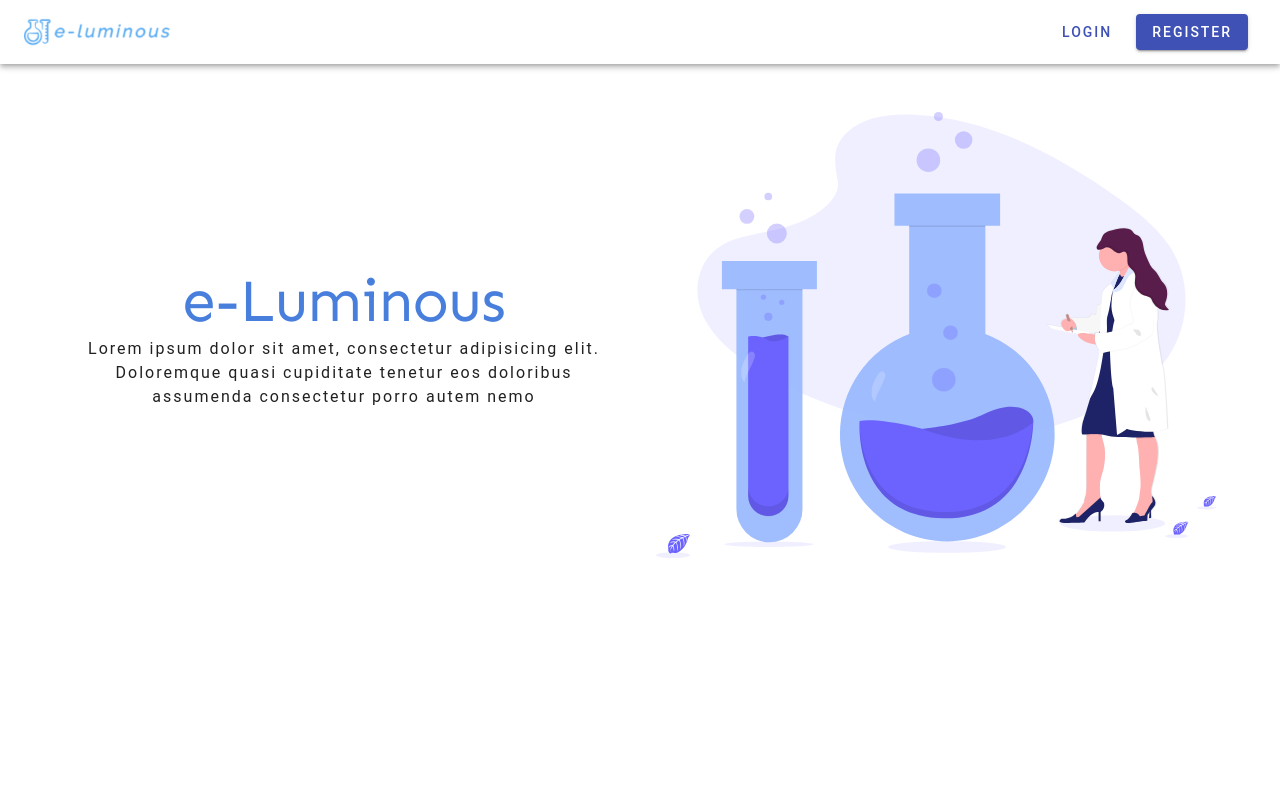
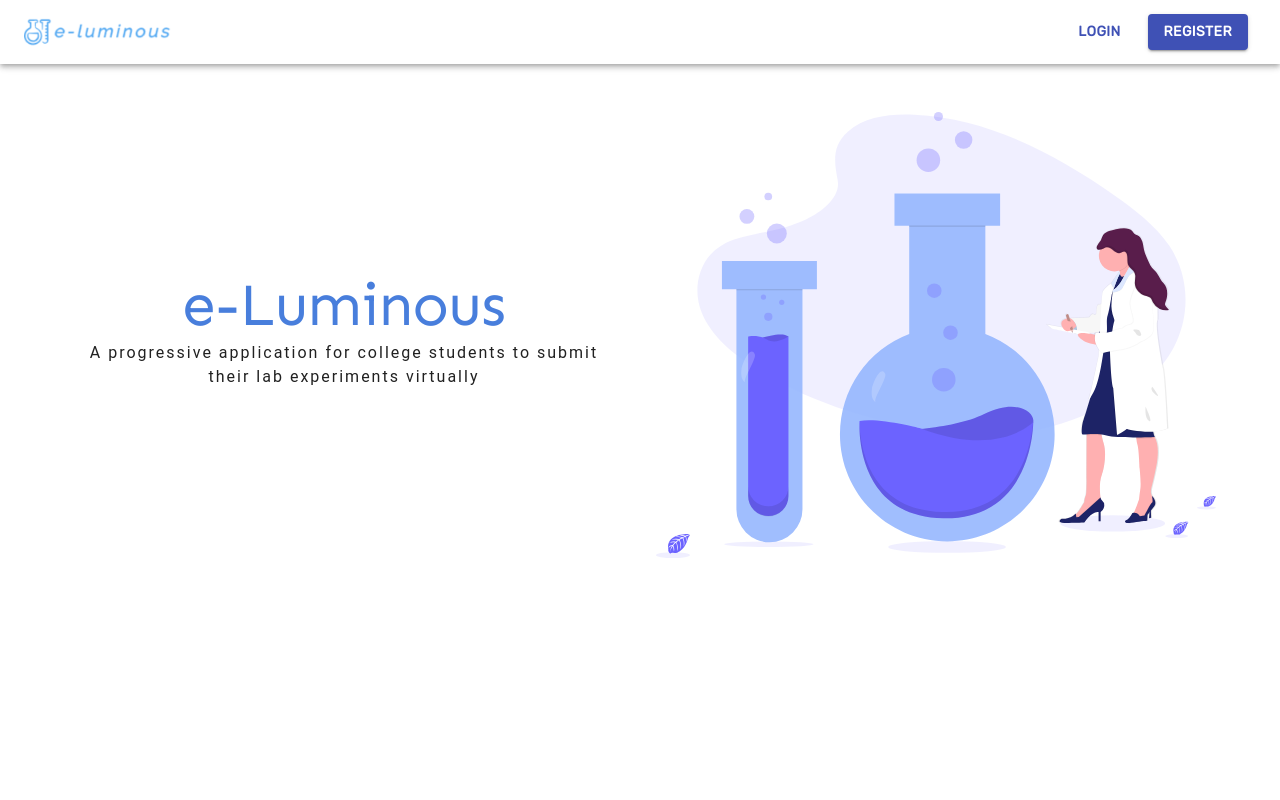
Before and after one commit to e-Luminous/e-LuminousWeb, a React (Create React App) app: page / in a window 1280 px wide. Shown: the top 800 px of the page. Built offline with nearby package versions, Linux system fonts and the light colour scheme.

Commit message:
changed font family

```diff
--- a/public/index.html
+++ b/public/index.html
@@ -17,6 +17,10 @@
     <link rel="manifest" href="%PUBLIC_URL%/manifest.json" />
     <link
       href="https://fonts.googleapis.com/css?family=Sen|Source+Sans+Pro&display=swap"
+      rel="stylesheet"
+    />
+    <link
+      href="https://fonts.googleapis.com/css?family=Rubik&display=swap"
       rel="stylesheet"
     />
     <!--
--- a/src/components/signed_out/pages/LandingPage.jsx
+++ b/src/components/signed_out/pages/LandingPage.jsx
@@ -43,9 +43,8 @@ function LandingPage(props) {
             <Typography variant="h2" className={classes.homeTitle}>
               e-Luminous
               <Typography className={classes.homeDescription}>
-                Lorem ipsum dolor sit amet, consectetur adipisicing elit.
-                Doloremque quasi cupiditate tenetur eos doloribus assumenda
-                consectetur porro autem nemo
+                A progressive application for college students to submit their
+                lab experiments virtually
               </Typography>
             </Typography>
           </Grid>
--- a/src/components/signed_out/styles/landingPageStyle.js
+++ b/src/components/signed_out/styles/landingPageStyle.js
@@ -12,7 +12,8 @@ const styles = theme => ({
   },
   button: {
     margin: ".5rem",
-    letterSpacing: "2px"
+    fontFamily: "Rubik",
+    fontWeight: "bold"
   },
   headerSection: {
     height: "80vh",
@@ -22,7 +23,7 @@ const styles = theme => ({
     }
   },
   homeTitle: {
-    marginTop: "2rem",
+    marginTop: "1rem",
     color: foregroundColor,
     fontFamily: "Sen",
     padding: "2rem",
```
